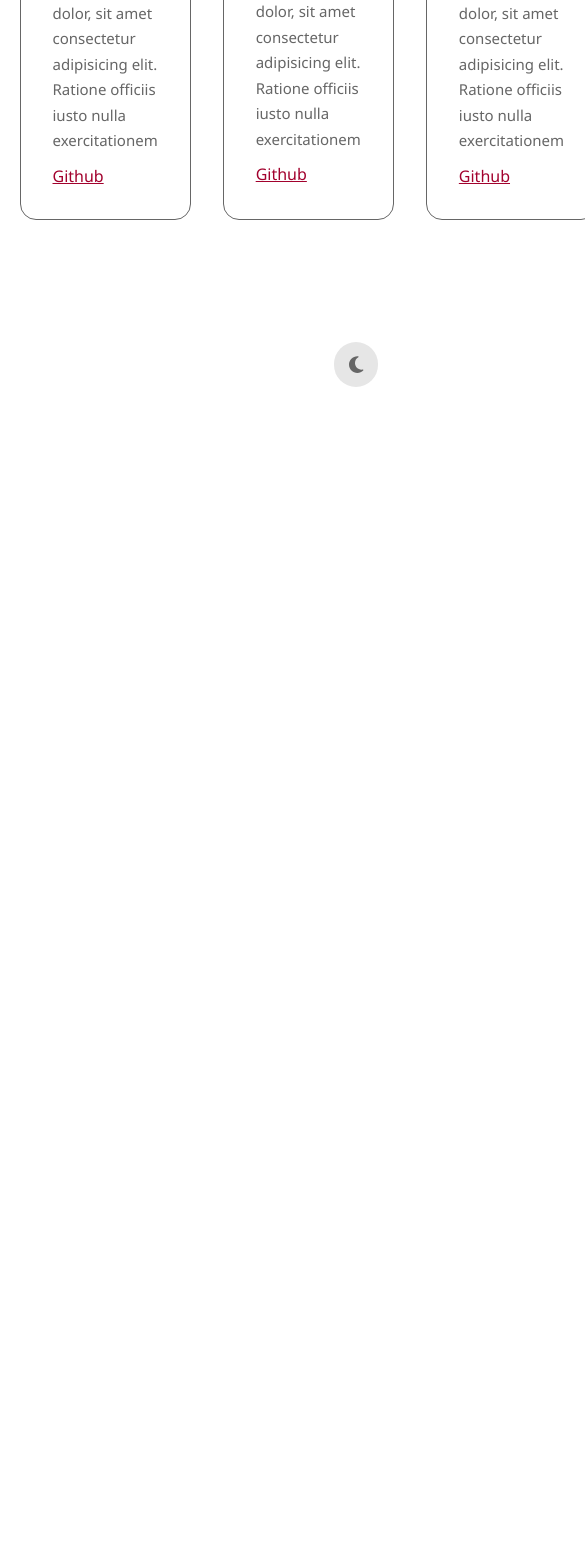
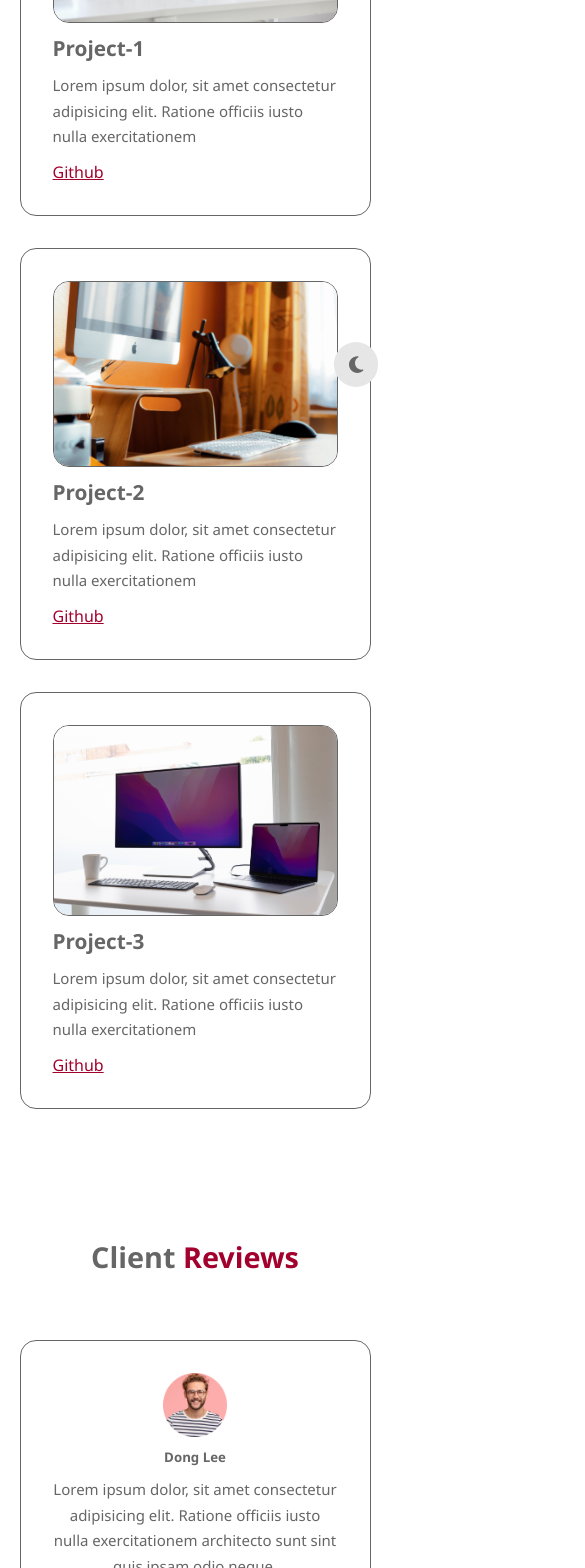
Before and after one commit to paskaeu25/amazing-portfolio, a React (Vite) app: page /portfolio in a window 390 px wide. Shown: the part 432-2000 px from the top of the page, 585 px wide, since content can reach past the window. Before the commit the page ends 844 px from the top, so only its background shows below. Built offline with nearby package versions, Linux system fonts and the light colour scheme.

Commit message:
finished Testimonials component on Portfolio page

```diff
--- a/package.json
+++ b/package.json
@@ -15,7 +15,8 @@
     "@fortawesome/react-fontawesome": "^0.2.0",
     "react": "^18.2.0",
     "react-dom": "^18.2.0",
-    "react-router-dom": "^6.19.0"
+    "react-router-dom": "^6.19.0",
+    "swiper": "^11.0.5"
   },
   "devDependencies": {
     "@types/react": "^18.2.37",
--- /dev/null
+++ b/src/components/Testimonials/Testimonials.css
@@ -0,0 +1,33 @@
+.testimonials-container {
+  width: 50%;
+}
+
+.testimonial {
+  display: flex;
+  flex-direction: column;
+  gap: 0.7rem;
+  text-align: center;
+
+  & img {
+    width: 4rem;
+    margin: 0 auto;
+  }
+}
+
+.swiper-pagination-bullet-active {
+  background-color: var(--color-primary) !important;
+}
+
+/* Max Width 1024px */
+@media (max-width: 1024px) {
+  .testimonials-container {
+    width: 60%;
+  }
+}
+
+/* Max Width 600 */
+@media (max-width: 600px) {
+  .testimonials-container {
+    width: 90%;
+  }
+}
--- /dev/null
+++ b/src/components/Testimonials/Testimonials.jsx
@@ -0,0 +1,40 @@
+import './Testimonials.css';
+
+// Components Import
+import HeadingText from '../HeadingText/HeadingText';
+import Card from '../../UI/Card';
+
+// Data Import
+import { testimonials } from '../../data/Data';
+
+// Swiper Import
+import { Swiper, SwiperSlide } from 'swiper/react';
+
+import 'swiper/css';
+
+export default function Testimonials() {
+  return (
+    <section className="testimonials">
+      <HeadingText title={'Client'} titlePrimary={'Reviews'} />
+      <div className="container testimonials-container">
+        <Swiper
+          className="testimonials-wrapper"
+          slidesPerView={1}
+          spaceBetween={10}
+        >
+          {testimonials.map(({ id, img, name, des }) => {
+            return (
+              <SwiperSlide key={id}>
+                <Card classname={'testimonial'}>
+                  <img src={img} alt="" />
+                  <h5>{name}</h5>
+                  <p>{des}</p>
+                </Card>
+              </SwiperSlide>
+            );
+          })}
+        </Swiper>
+      </div>
+    </section>
+  );
+}
--- a/src/pages/Portfolio/Portfolio.css
+++ b/src/pages/Portfolio/Portfolio.css
@@ -34,3 +34,17 @@
     text-decoration: underline;
   }
 }
+
+/* Max Width 1024px */
+@media (max-width: 1024px) {
+  .portfolio-container {
+    grid-template-columns: 1fr 1fr;
+  }
+}
+
+/* Max Width 600px */
+@media (max-width: 600px) {
+  .portfolio-container {
+    grid-template-columns: 1fr;
+  }
+}
--- a/src/pages/Portfolio/Portfolio.jsx
+++ b/src/pages/Portfolio/Portfolio.jsx
@@ -3,14 +3,16 @@ import './Portfolio.css';
 // Components import
 import Card from '../../UI/Card';
 import HeadingText from '../../components/HeadingText/HeadingText';
+import Testimonials from '../../components/Testimonials/Testimonials';
 
 // Data import
 import { portfolio } from '../../data/Data';
 
 export default function Portfolio() {
   return (
+    <>
       <section className="portfolio">
-      <HeadingText title={'Resent'} titlePrimary={'Work'} />;
+        <HeadingText title={'Resent'} titlePrimary={'Work'} />
         <div className="container portfolio-container">
           {portfolio.map(({ id, img, name, des, github }) => {
             return (
@@ -24,5 +26,7 @@ export default function Portfolio() {
           })}
         </div>
       </section>
+      <Testimonials />
+    </>
   );
 }
```
Also changed, not shown: 1 other file (tests, documents, lock files or other folders). Lines whose indentation alone changed are shown as unchanged.
